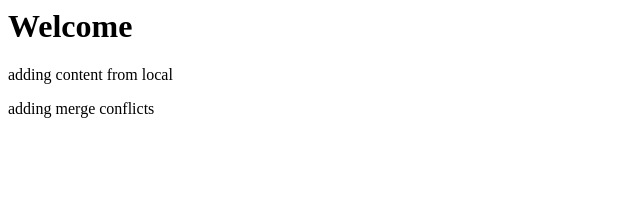
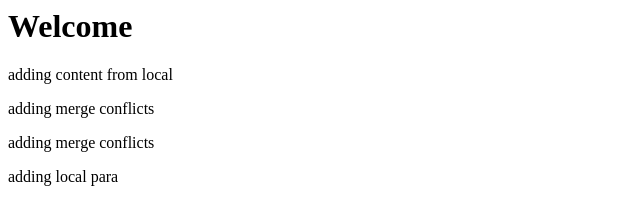
Before and after one commit to ayushgoyal9991/PSI-training, a plain HTML site: page index.html in a window 1280 px wide. Shown: the whole page, without its empty margins (0-640 px from the left). Drawn offline with Linux system fonts and the light colour scheme.

Commit message:
initial merge

```diff
--- a/index.html
+++ b/index.html
@@ -4,5 +4,9 @@
 
 <p> adding content from local</p>
   <p> adding merge conflicts</p>
+
+<p> adding merge conflicts</p>
+
+<p> adding local para</p>
 </body>
 </html>
```
